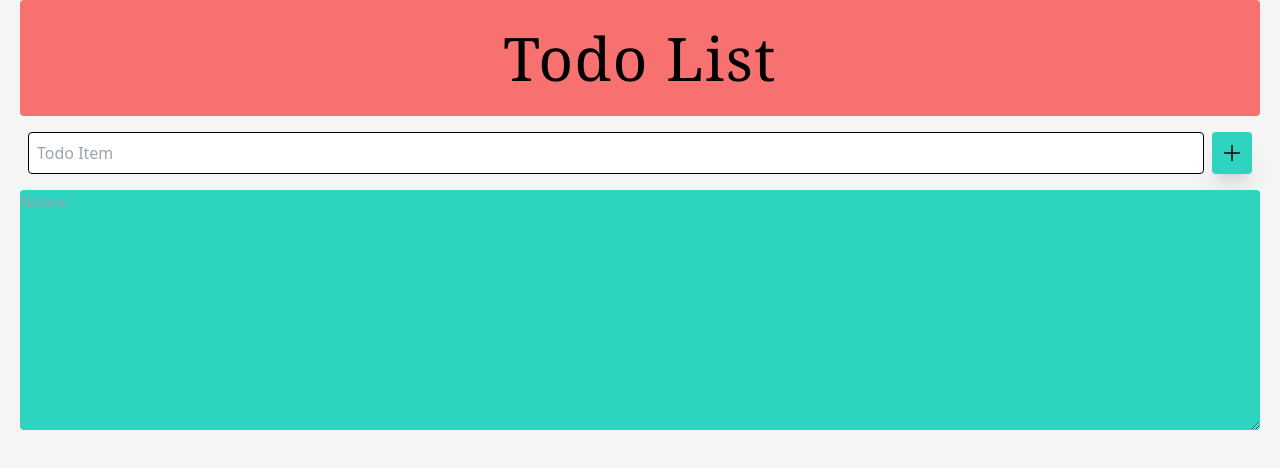
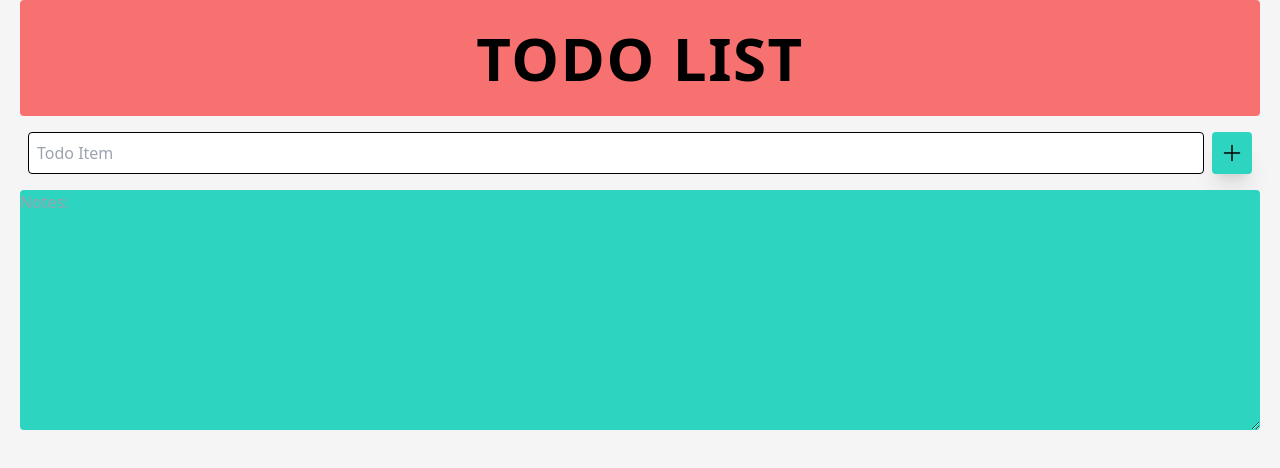
Before and after one commit to toddwiggins2/Todd-nextJS-TodoApp, a Next.js app: page / in a window 1280 px wide. Shown: the top 468 px of the page. Built offline with nearby package versions, Linux system fonts and the light colour scheme.

Commit message:
Update page.tsx

```diff
--- a/app/page.tsx
+++ b/app/page.tsx
@@ -86,7 +86,7 @@ export default function Home() {
           )}
           {/* Todo List Banner */}
           <div className="flex justify-center p-7 w-full  xl:rounded mb-2 bg-red-400 dark:bg-violet-400 dark:text-slate-800">
-            <h1 className="text-6xl tracking-wide align-middle font-serif ">
+            <h1 className="text-6xl tracking-wide align-middle font-bold uppercase ">
               Todo List
             </h1>
           </div>
```
